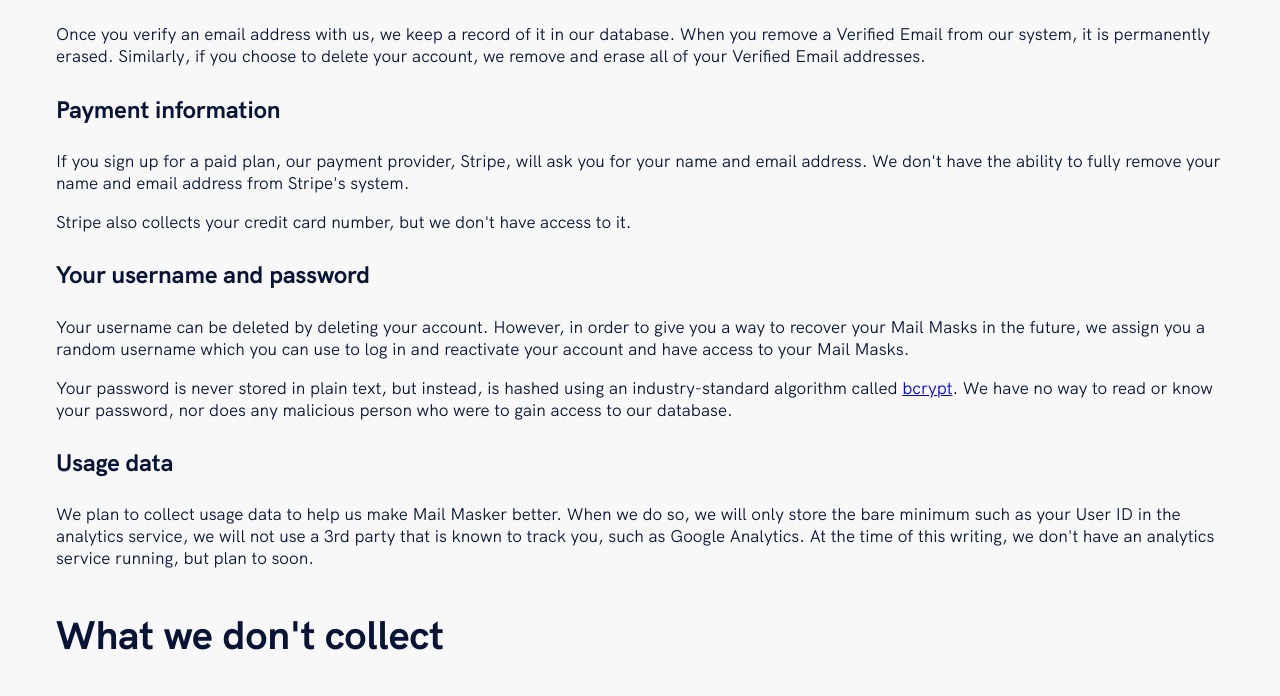
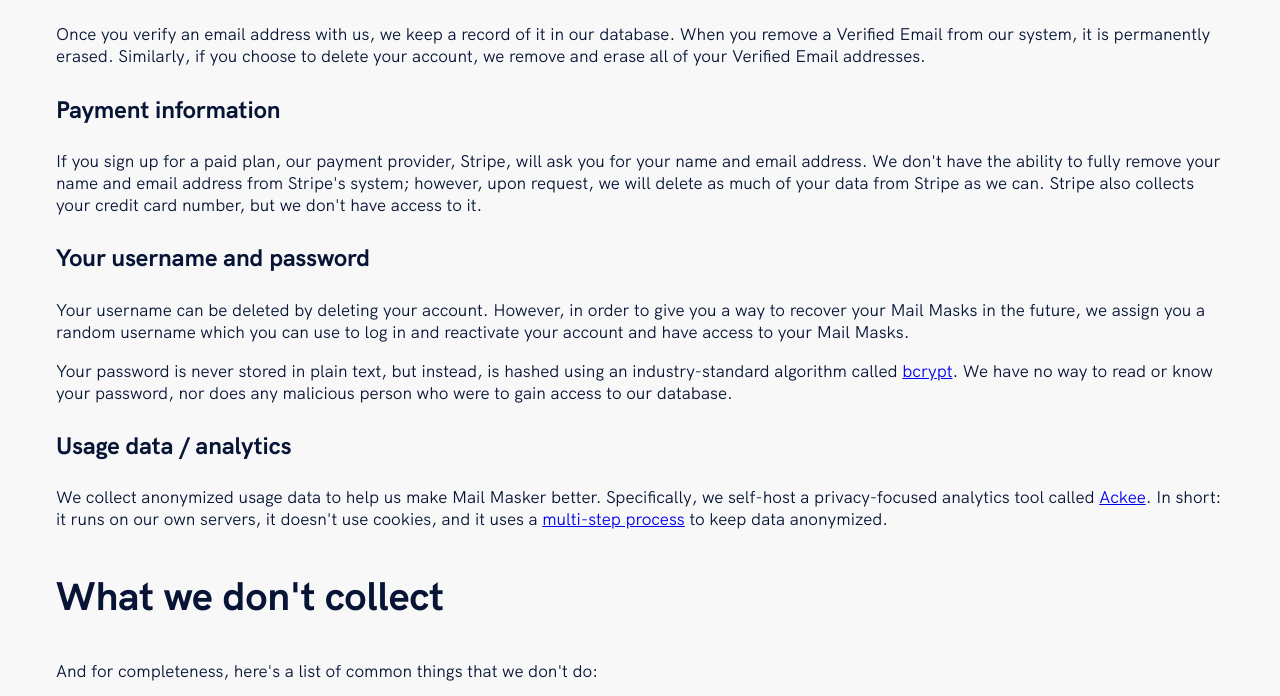
Before and after one commit to MailMasker/marketing-website, a Gatsby site: page /data in a window 1280 px wide. Shown: the part 718-1414 px from the top of the page. Built offline with nearby package versions, Linux system fonts and the light colour scheme; Gatsby itself is replaced by a stand-in of ours.

Commit message:
add Ackee and update data/privacy pages

```diff
--- a/gatsby-config.js
+++ b/gatsby-config.js
@@ -40,6 +40,15 @@ module.exports = {
         icon: `src/images/favicon512.png`,
       },
     },
+    {
+      resolve: "gatsby-plugin-ackee-tracker",
+      options: {
+        domainId: process.env.ACKEE_DOMAIN_ID,
+        server: "https://mail-masker-analytics.herokuapp.com",
+        ignoreLocalhost: true,
+        detailed: true,
+      },
+    },
     // this (optional) plugin enables Progressive Web App + Offline functionality
     // To learn more, visit: https://gatsby.dev/offline
     // `gatsby-plugin-offline`,
--- a/package.json
+++ b/package.json
@@ -8,6 +8,7 @@
     "@tippyjs/react": "^4.0.2",
     "gatsby": "^2.15.31",
     "gatsby-image": "^2.2.24",
+    "gatsby-plugin-ackee-tracker": "^1.4.0",
     "gatsby-plugin-manifest": "^2.2.20",
     "gatsby-plugin-offline": "^3.0.12",
     "gatsby-plugin-prefetch-google-fonts": "^1.4.3",
--- a/src/pages/data.jsx
+++ b/src/pages/data.jsx
@@ -58,11 +58,10 @@ const DataPage = () => (
         <p>
           If you sign up for a paid plan, our payment provider, Stripe, will ask
           you for your name and email address. We don't have the ability to
-          fully remove your name and email address from Stripe's system.
-        </p>
-        <p>
-          Stripe also collects your credit card number, but we don't have access
-          to it.
+          fully remove your name and email address from Stripe's system;
+          however, upon request, we will delete as much of your data from Stripe
+          as we can. Stripe also collects your credit card number, but we don't
+          have access to it.
         </p>
         <SectionHeader>Your username and password</SectionHeader>
         <p>
@@ -84,13 +83,27 @@ const DataPage = () => (
           . We have no way to read or know your password, nor does any malicious
           person who were to gain access to our database.
         </p>
-        <SectionHeader>Usage data</SectionHeader>
+        <SectionHeader>Usage data / analytics</SectionHeader>
         <p>
-          We plan to collect usage data to help us make Mail Masker better. When
-          we do so, we will only store the bare minimum such as your User ID in
-          the analytics service, we will not use a 3rd party that is known to
-          track you, such as Google Analytics. At the time of this writing, we
-          don't have an analytics service running, but plan to soon.
+          We collect anonymized usage data to help us make Mail Masker better.
+          Specifically, we self-host a privacy-focused analytics tool called{" "}
+          <a
+            href="https://app.mailmasker.com,https://www.mailmasker.com"
+            target="_blank"
+            rel="noopener noreferrer"
+          >
+            Ackee
+          </a>
+          . In short: it runs on our own servers, it doesn't use cookies, and it
+          uses a{" "}
+          <a
+            href="https://github.com/electerious/Ackee/blob/master/docs/Anonymization.md"
+            target="_blank"
+            rel="noopener noreferrer"
+          >
+            multi-step process
+          </a>{" "}
+          to keep data anonymized.
         </p>
         <h3>What we don't collect</h3>
         <p>
```
Also changed, not shown: src/pages/privacy.jsx (+3 -7 lines), 3 other files.
